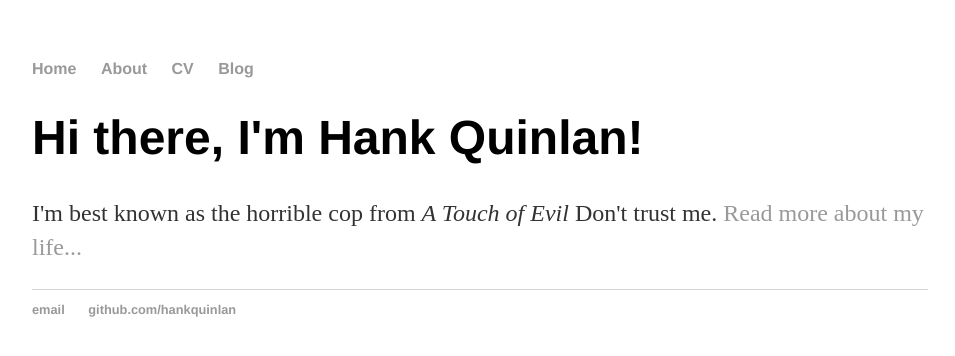
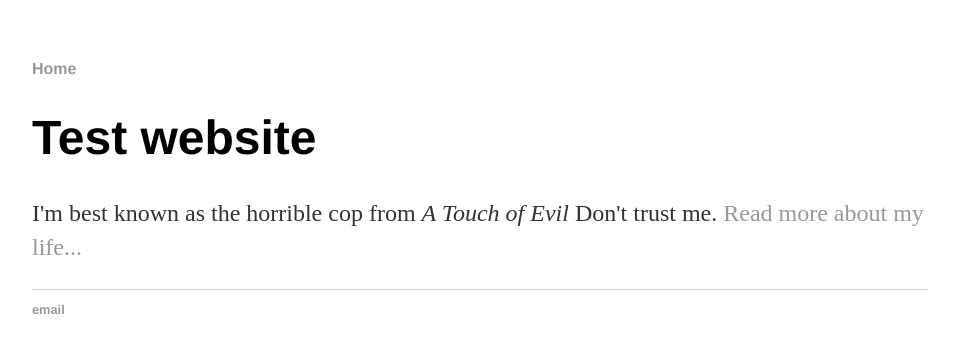
Before and after one commit to LiamCarswell/liamcarswell.github.io, a plain HTML site: page index.html in a window 1280 px wide. Shown: the whole page, without its empty margins (160-1115 px from the left). Drawn offline with Linux system fonts and the light colour scheme.

Commit message:
Update index.html

```diff
--- a/index.html
+++ b/index.html
@@ -1,7 +1,7 @@
 <!DOCTYPE html>
 <html>
 	<head>
-		<title>Hank Quinlan, Horrible Cop</title>
+		<title>Test website - Liam Carswell</title>
 		<!-- link to main stylesheet -->
 		<link rel="stylesheet" type="text/css" href="/css/main.css">
 	</head>
@@ -9,21 +9,17 @@
 		<nav>
     		<ul>
         		<li><a href="/">Home</a></li>
-	        	<li><a href="/about">About</a></li>
-        		<li><a href="/cv">CV</a></li>
-        		<li><a href="/blog">Blog</a></li>
     		</ul>
 		</nav>
 		<div class="container">
     		<div class="blurb">
-        		<h1>Hi there, I'm Hank Quinlan!</h1>
+        		<h1>Test website</h1>
 				<p>I'm best known as the horrible cop from <em>A Touch of Evil</em> Don't trust me. <a href="/about">Read more about my life...</a></p>
     		</div><!-- /.blurb -->
 		</div><!-- /.container -->
 		<footer>
     		<ul>
-        		<li><a href="mailto:hankquinlanhub@gmail.com">email</a></li>
-        		<li><a href="https://github.com/hankquinlan">github.com/hankquinlan</a></li>
+        		<li><a href="mailto:liam.carswell@aksium.co">email</a></li>
 			</ul>
 		</footer>
 	</body>
```
